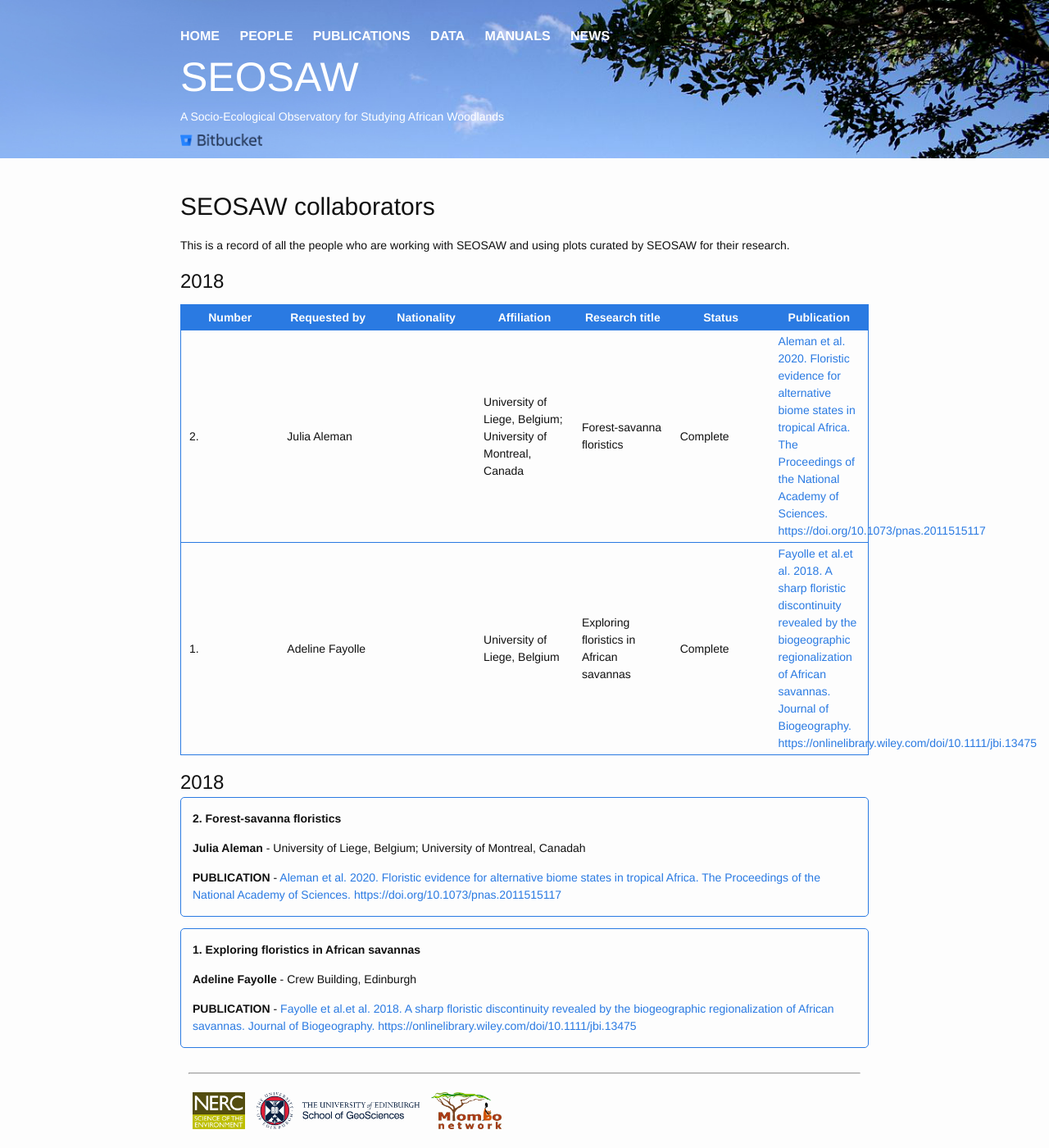
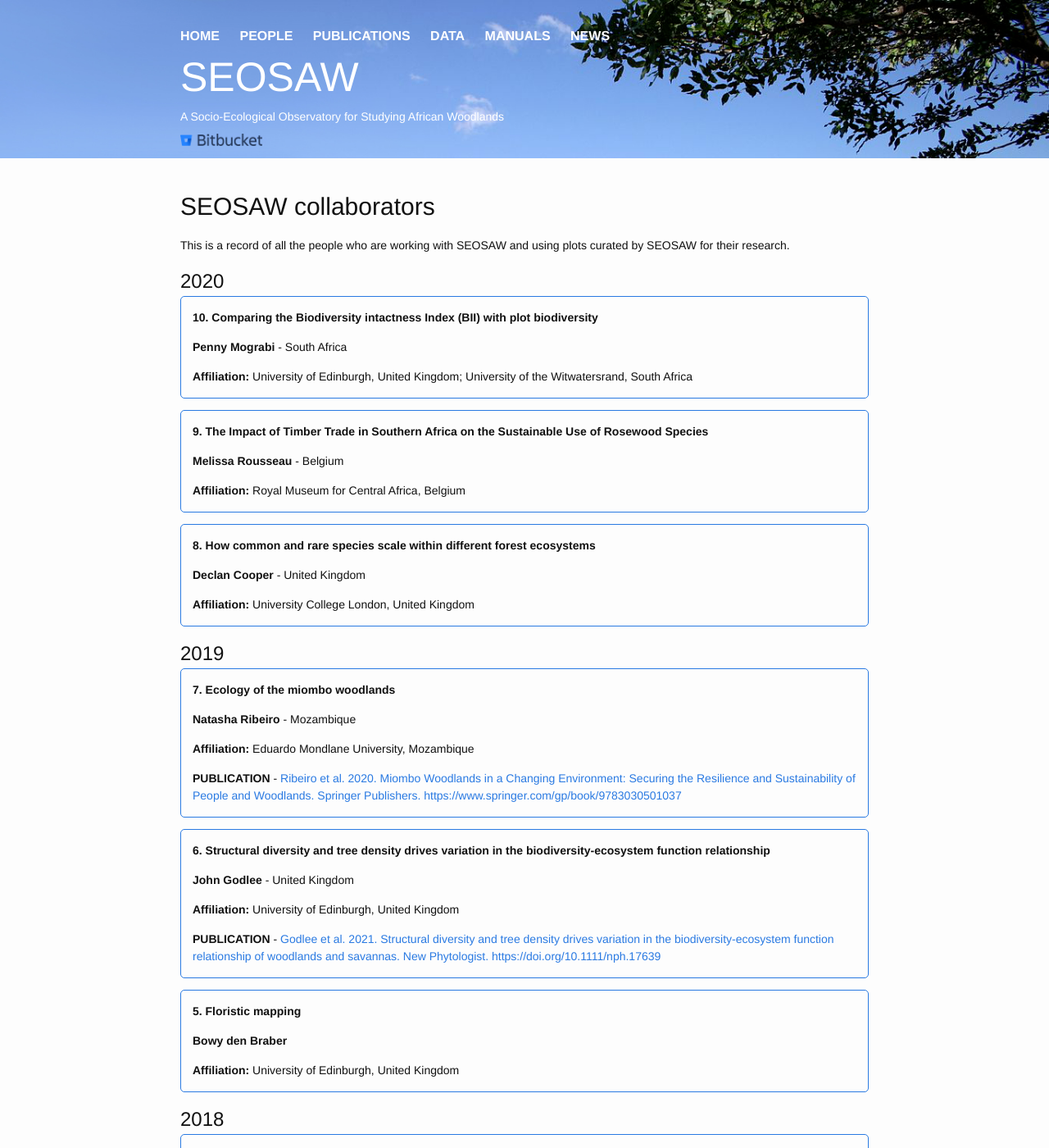
Before and after one commit to seosaw/seosaw.github.io, a Jekyll site: the page built from data_users.md, in a window 1280 px wide and 1400 px high. Shown: the whole window at 82% size. Built offline with Jekyll 4.4.1, drawn with Linux system fonts in a browser that asks for light colours; nearby versions of some CDN libraries; our own code applies the rules of GitHub Pages for plain Markdown files; some of the changed text lies outside the part shown.

Commit message:
added collaborators 2018-2020

```diff
--- a/data_users.md
+++ b/data_users.md
@@ -7,52 +7,78 @@ layout: default
 
 This is a record of all the people who are working with SEOSAW and using plots curated by SEOSAW for their research.
 
-## 2018
 
-<table>
-    <thead>
-    	 <tr id='tableHeader'>
-   	 	 <th>Number</th>
-   	 	 <th>Requested by</th>
-   	 	 <th>Nationality</th>
-   	 	 <th>Affiliation</th>
-   	 	 <th>Research title</th>
-   	 	 <th>Status</th>
-   	 	 <th>Publication</th>
-    	 </tr>
-    </thead>
-    <tbody id='tableBody'>
-    <tr>
-      <td>2.</td>
-        <td>Julia Aleman</td>
-        <td></td>
-   	    <td>University of Liege, Belgium; University of Montreal, Canada</td>
-   	    <td>Forest-savanna floristics</td>
-   	    <td>Complete</td>
-   	    <td><a href="https://doi.org/10.1073/pnas.2011515117" target="_blank">Aleman et al. 2020. Floristic evidence for alternative biome states in tropical Africa. The Proceedings of the National Academy of Sciences. https://doi.org/10.1073/pnas.2011515117</a></td>
-    </tr>
-    <tr>
-     <td>1.</td>
-      <td>Adeline Fayolle</td>
-      <td></td>
-   	  <td>University of Liege, Belgium</td>
-   	  <td>Exploring floristics in African savannas</td>
-   	  <td>Complete</td>
-   	  <td><a href="https://onlinelibrary.wiley.com/doi/10.1111/jbi.13475" target="_blank">Fayolle et al.et al. 2018. A sharp floristic discontinuity revealed by the biogeographic regionalization of African savannas. Journal of Biogeography. https://onlinelibrary.wiley.com/doi/10.1111/jbi.13475</a></td>
-    </tr>
-     </tbody>
-</table>
+## 2020
+
+<div class="paper">
+<p><strong>10. Comparing the Biodiversity intactness Index (BII) with plot biodiversity</strong></p>
+<p><b>Penny Mograbi</b> - South Africa</p>
+<p><b>Affiliation:</b> University of Edinburgh, United Kingdom; University of the Witwatersrand, South Africa</p>
+</div>
+
+<div class="paper">
+<p><strong>9. The Impact of Timber Trade in Southern Africa on the Sustainable Use of Rosewood Species</strong></p>
+<p><b>Melissa Rousseau</b> - Belgium</p>
+<p><b>Affiliation:</b> Royal Museum for Central Africa, Belgium</p>
+</div>
+
+<div class="paper">
+<p><strong>8. How common and rare species scale within different forest ecosystems</strong></p>
+<p><b>Declan Cooper</b> - United Kingdom</p>
+<p><b>Affiliation:</b> University College London, United Kingdom</p>
+</div>
+
+
+## 2019
+
+
+<div class="paper">
+<p><strong>7. Ecology of the miombo woodlands</strong></p>
+<p><b>Natasha Ribeiro</b> - Mozambique</p>
+<p><b>Affiliation:</b> Eduardo Mondlane University, Mozambique</p>
+<p><b>PUBLICATION</b> - <a href="https://www.springer.com/gp/book/9783030501037 " target="_blank">Ribeiro et al. 2020. Miombo Woodlands in a Changing Environment: Securing the Resilience and Sustainability of People and Woodlands. Springer Publishers. https://www.springer.com/gp/book/9783030501037</a></p>
+</div>
+
+<div class="paper">
+<p><strong>6. Structural diversity and tree density drives variation in the biodiversity-ecosystem function relationship</strong></p>
+<p><b>John Godlee</b> - United Kingdom</p>
+<p><b>Affiliation:</b> University of Edinburgh, United Kingdom </p>
+<p><b>PUBLICATION</b> - <a href="https://doi.org/10.1111/nph.17639" target="_blank">Godlee et al. 2021. Structural diversity and tree density drives variation in the biodiversity-ecosystem function relationship of woodlands and savannas. New Phytologist. https://doi.org/10.1111/nph.17639</a></p>
+</div>
+
+<div class="paper">
+<p><strong>5. Floristic mapping </strong></p>
+<p><b>Bowy den Braber</b></p>
+<p><b>Affiliation:</b> University of Edinburgh, United Kingdom</p>
+</div>
 
 ## 2018
 
+
+<div class="paper">
+<p><strong>4. Modelling tree growth rates across Southern African woodlands: a hierarchical mixed-effects approach</strong></p>
+<p><b>Brigadier Libanda</b> - Zambia</p>
+<p><b>Affiliation:</b> University of Edinburgh, United Kingdom</p>
+<p><b>PHD THESIS</b> - <a href="http://dx.doi.org/10.7488/era/1943" target="_blank">Libanda, B. 2022. Modelling tree growth rates across Southern African woodlands: a hierarchical mixed-effects approach. PhD thesis. University of Edinburgh, United Kingdom. http://dx.doi.org/10.7488/era/1943</a></p>
+</div>
+
+<div class="paper">
+<p><strong>3. A network to understand the changing socio-ecology of the southern African woodlands</strong></p>
+<p><b>Casey Ryan on behalf of the SEOSAW Partnership</b> - All early SEOSAW partners</p>
+<p><b>Affiliation:</b> Various</p>
+<p><b>PUBLICATION</b> - <a href="https://nph.onlinelibrary.wiley.com/doi/10.1002/ppp3.10168" target="_blank">The SEOSAW Partnership. 2020. A network to understand the changing socio-ecology of the southern African woodlands (SEOSAW): Challenges, benefits, and methods. Plants, People, Planet. https://doi.org/10.1002/ppp3.10168</a></p>
+</div>
+
 <div class="paper">
 <p><strong>2. Forest-savanna floristics</strong></p>
-<p><b>Julia Aleman</b> - University of Liege, Belgium; University of Montreal, Canadah</p>
+<p><b>Julia Aleman</b> - University of Liege, Belgium; University of Montreal, Canada</p>
+<p><b>Affiliation:</b> University of Liege, Belgium; University of Montreal, Canada</p>
 <p><b>PUBLICATION</b> - <a href="https://doi.org/10.1073/pnas.2011515117" target="_blank">Aleman et al. 2020. Floristic evidence for alternative biome states in tropical Africa. The Proceedings of the National Academy of Sciences. https://doi.org/10.1073/pnas.2011515117</a></p>
 </div>
 
 <div class="paper">
 <p><strong>1. Exploring floristics in African savannas</strong></p>
-<p><b>Adeline Fayolle</b> - Crew Building, Edinburgh</p>
+<p><b>Adeline Fayolle</b></p>
+<p><b>Affiliation:</b> University of Liege, Belgium</p>
 <p><b>PUBLICATION</b> - <a href="https://onlinelibrary.wiley.com/doi/10.1111/jbi.13475" target="_blank">Fayolle et al.et al. 2018. A sharp floristic discontinuity revealed by the biogeographic regionalization of African savannas. Journal of Biogeography. https://onlinelibrary.wiley.com/doi/10.1111/jbi.13475</a></p>
 </div>
```
